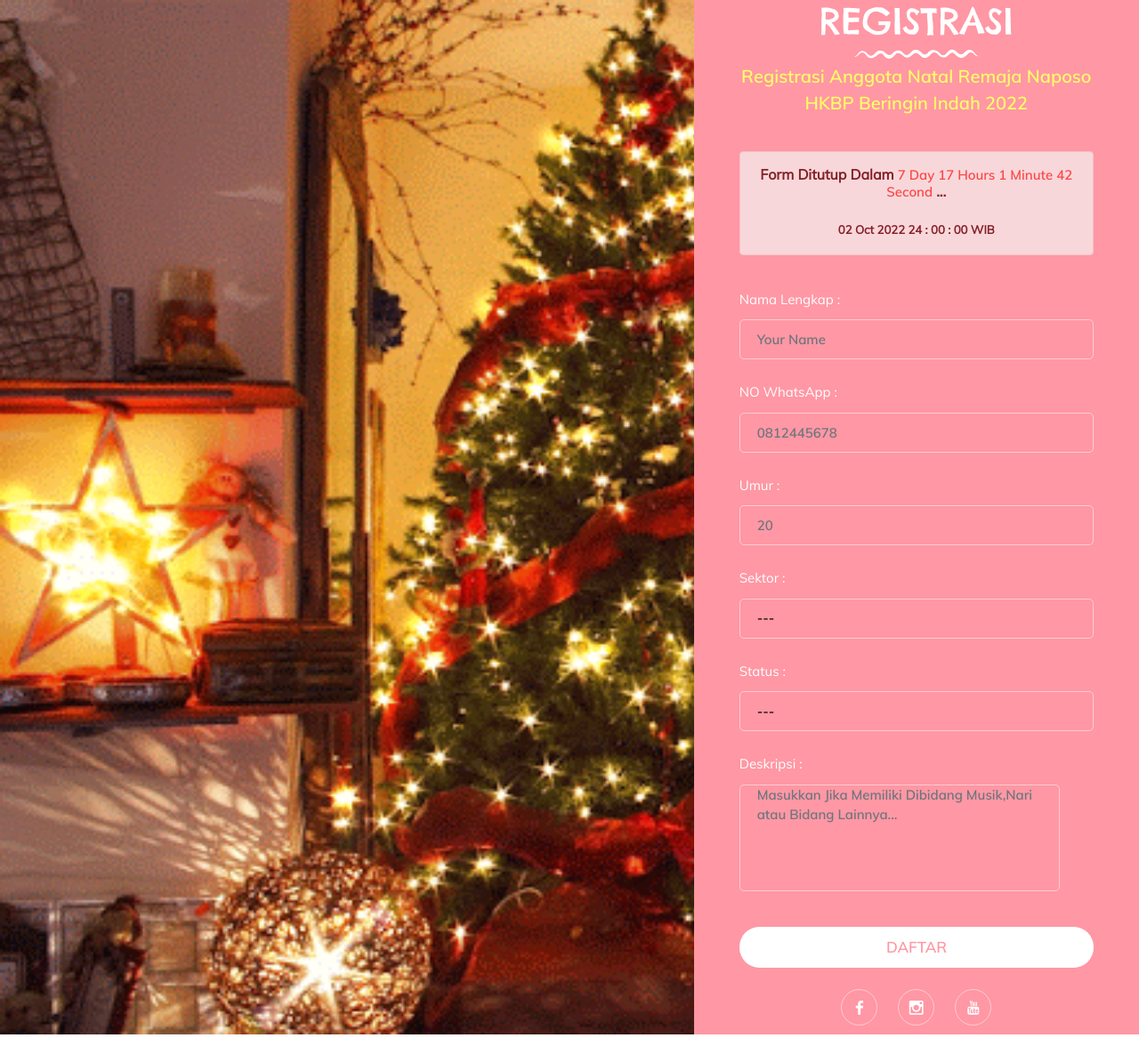
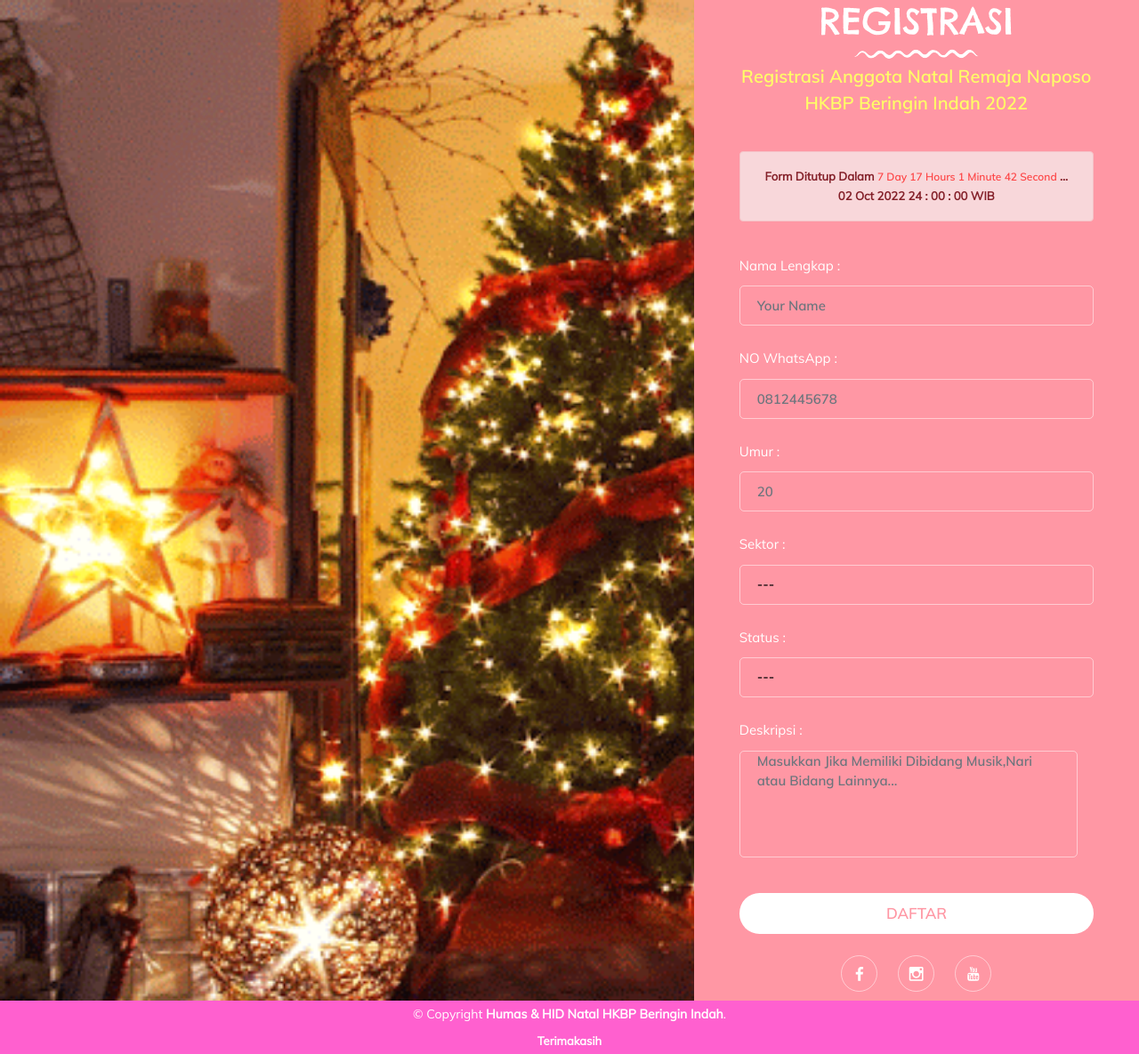
Before and after one commit to agunglbn/regisnatal2022, a plain HTML site: page index.html in a window 1280 px wide. Shown: the whole page at 89% size. Before the commit the page ends 1163 px from the top, so only its background shows below. Drawn offline with nearby package versions, Linux system fonts and the light colour scheme.

Commit message:
data baru

```diff
--- a/css/style.css
+++ b/css/style.css
@@ -179,7 +179,7 @@ p {
 
 .demo{
   font-family: "Muli-SemiBold";
-  font-size: 15px;
+  font-size: 12px;
   color: #ff1d1dc9;
   }
 
--- a/index.html
+++ b/index.html
@@ -32,8 +32,8 @@
 				</div>
 
 				<div class="form-header alert alert-danger count" role="alert">
-					<h6><b>Form Ditutup Dalam <pr class="demo" id="demo"></pr>...</b></h6><br>
-					<strong><small>02 Oct 2022 24 : 00 : 00 WIB</small></strong>
+					<small><h7><b>Form Ditutup Dalam <pr class="demo" id="demo"></pr>...</b></h7></small><br>
+					<strong><small><h7> 02 Oct 2022 24 : 00 : 00 WIB</h7></small></strong>
 				</div>
 
 				<div class="form-group">
@@ -77,7 +77,7 @@
 				</div>
 				<div class="form-group">
 					<label for="">Deskripsi :</label>
-					<textarea type="text" style="resize:none;width:360px;height:120px;" class="form-control"
+					<textarea type="text" style="resize:none;width:380px;height:120px;" class="form-control"
 						name="deskripsi"
 						placeholder="Masukkan Jika Memiliki Dibidang Musik,Nari atau Bidang Lainnya..."></textarea>
 				</div>
@@ -106,7 +106,18 @@
 		</div>
 
 	</div>
+<!-- ======= Footer ======= -->
+<footer id="footer">
+    <div class="container">
+      <div class="copyright">
+        &copy; Copyright <strong><span>Humas & HID Natal HKBP Beringin Indah</span></strong>.
+      </div>
+      <div class="credits">
 
+        <b><a href="">Terimakasih </a></b>
+      </div>
+    </div>
+  </footer><!-- End #footer -->
 	<script>
 
 
```
